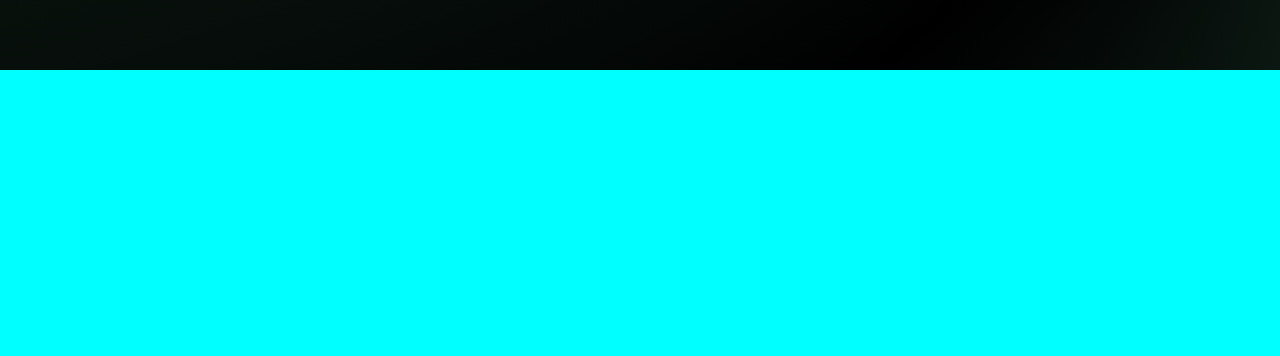
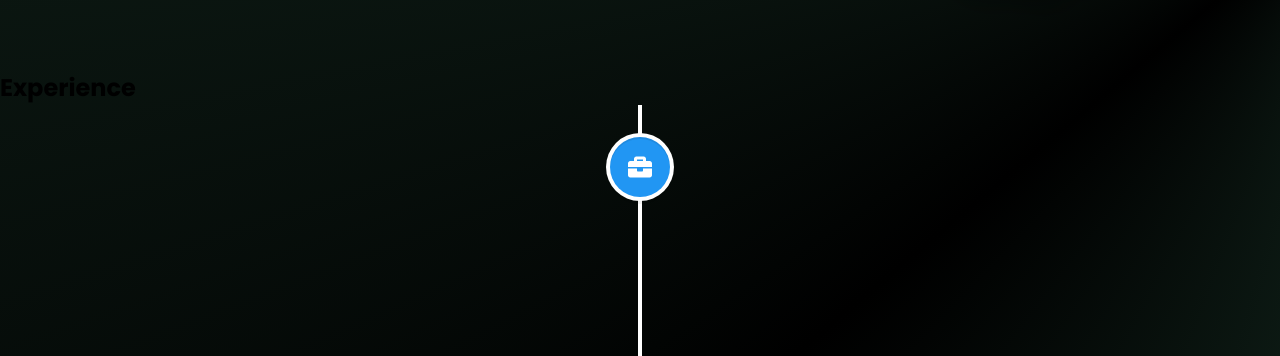
Before and after one commit to benjdg16/portfolio, a React (Create React App) app: page / in a window 1280 px wide. Shown: the part 730-1086 px from the top of the page. Built offline with nearby package versions, Linux system fonts and the light colour scheme.

Commit message:
[ip] trying section 2

```diff
--- a/package.json
+++ b/package.json
@@ -10,12 +10,14 @@
     "@types/node": "^16.18.14",
     "@types/react": "^18.0.28",
     "@types/react-dom": "^18.0.11",
+    "@types/react-vertical-timeline-component": "^3.3.3",
     "animate-svg": "^1.1.0",
     "gsap": "^3.11.4",
     "react": "^18.2.0",
     "react-dom": "^18.2.0",
     "react-icons": "^4.8.0",
     "react-scripts": "5.0.1",
+    "react-vertical-timeline-component": "^3.6.0",
     "typeit-react": "^2.6.4",
     "typescript": "^4.9.5",
     "web-vitals": "^2.1.4"
--- a/src/App.tsx
+++ b/src/App.tsx
@@ -1,24 +1,66 @@
-import { useLayoutEffect, useRef } from "react";
+import { useState, useRef, useLayoutEffect } from "react";
 import gsap, { Expo } from "gsap";
+import ScrollTrigger from "gsap/ScrollTrigger";
 import NavBar from "./components/NavBar";
 import * as Section from "./sections";
 import { Home } from "./sections";
 
-import { RefHandler } from "./sections/Home/Home";
+import { THomeRefHandler } from "./sections/Home/Home";
+import { TExperienceHandler } from "./sections/Experience/Experience";
 
 import "./App.css";
 
 const CLASS_HOME_HERO_SVG = ".hero-svg";
 
 const App = () => {
+  const [isExpTLVisible, setIsExpTLVisible] = useState<boolean>(false);
+
   const appRef = useRef<HTMLDivElement>(null);
-  /**
-   * Home
-   */
-  const homeRef = useRef<RefHandler>(null);
+  const homeRef = useRef<THomeRefHandler>(null);
+  const experienceRef = useRef<TExperienceHandler>(null);
 
   useLayoutEffect(() => {
+    gsap.registerPlugin(ScrollTrigger);
+
     const ctx = gsap.context(() => {
+      // gsap.set(".hero-svg", { opacity: 0 });
+      gsap.fromTo(
+        ".hero-svg",
+        {
+          opacity: 0,
+        },
+        {
+          opacity: 1,
+          ease: Expo.easeOut,
+          stagger: {
+            amount: 1,
+            from: "random",
+          },
+          duration: 2,
+        }
+      );
+
+      gsap.to("#experience", {
+        // opacity: 1,
+        // color: "red",
+        scrollTrigger: {
+          trigger: "#experience",
+          start: "top center",
+          end: "center bottom",
+          scrub: true,
+          // markers: true,
+          id: "experience",
+          onEnter: () => {
+            setIsExpTLVisible(true);
+            console.log("hey");
+          },
+          onLeave: () => {
+            setIsExpTLVisible(false);
+            console.log(`bye`);
+          },
+        },
+      });
+
       const items = gsap.utils.toArray(".hero-svg").map((element) => {
         return {
           element,
@@ -46,25 +88,6 @@ const App = () => {
           }
         });
       });
-
-      const gsapAppTimeline = gsap.timeline({
-        defaults: { duration: 2 },
-      });
-
-      gsapAppTimeline.fromTo(
-        ".hero-svg",
-        {
-          opacity: 0,
-        },
-        {
-          opacity: 1,
-          ease: Expo.easeOut,
-          stagger: {
-            amount: 1,
-            from: "random",
-          },
-        }
-      );
     }, appRef);
 
     return () => {
@@ -78,7 +101,7 @@ const App = () => {
       <div className="app-noise-overlay" />
       <div className="app-container">
         <Section.Home ref={homeRef} />
-        <Section.Experience />
+        <Section.Experience ref={experienceRef} isExpTLVisible />
         {/* <div
           className="section-2"
           style={{ height: `100vh`, backgroundColor: "pink" }}
--- a/src/sections/Experience/Experience.css
+++ b/src/sections/Experience/Experience.css
@@ -1,6 +1,6 @@
 section#experience {
-  height: 100vh;
-  width: 100%;
+  /* height: 100vh; */
+  /* width: 100%; */
   /* border: 1px solid blue; */
 }
 
--- a/src/sections/Experience/Experience.tsx
+++ b/src/sections/Experience/Experience.tsx
@@ -1,70 +1,149 @@
-import { useLayoutEffect, useRef } from "react";
-import gsap, { Expo } from "gsap";
-import { ScrollTrigger } from "gsap/ScrollTrigger";
-import TypeIt from "typeit-react";
-import { FaArrowCircleDown } from "react-icons/fa";
+import React, {
+  forwardRef,
+  RefObject,
+  useState,
+  useRef,
+  useImperativeHandle,
+} from "react";
+import {
+  VerticalTimeline,
+  VerticalTimelineElement,
+} from "react-vertical-timeline-component";
+import "react-vertical-timeline-component/style.min.css";
+import { FaBriefcase, FaSchool, FaStar } from "react-icons/fa";
 
 import "./Experience.css";
 
-const Experience = () => {
+type TProps = {
+  isExpTLVisible: boolean;
+};
+export type TExperienceHandler = {
+  experienceRef: RefObject<HTMLElement>;
+};
+
+const Experience = forwardRef<TExperienceHandler, TProps>((props, ref) => {
+  const { isExpTLVisible } = props;
+
   const experienceRef = useRef<HTMLElement>(null);
   const experienceCardContainerRef = useRef<HTMLElement>(null);
 
-  useLayoutEffect(() => {
-    const ctx = gsap.context(() => {
-      let sections = gsap.utils.toArray(".experience-card");
+  useImperativeHandle(ref, () => ({
+    experienceRef,
+  }));
 
-      if (experienceCardContainerRef.current) {
-        // gsap.to(sections, {
-        //   xPercent: -100 * (sections.length - 1),
-        //   ease: "none",
-        //   scrollTrigger: {
-        //     trigger: ".experience-card-container",
-        //     pin: true,
-        //     scrub: 1,
-        //     snap: 1 / (sections.length - 1),
-        //     end: () => "+=" + experienceCardContainerRef.current?.offsetWidth,
-        //     markers: true,
-        //   },
-        // });
-      }
-
-      // if (experienceRef.current) {
-      //   gsap.fromTo(
-      //     experienceRef.current,
-      //     {
-      //       // opacity: 0,
-      //       // y: -20,
-      //     },
-      //     {
-      //       // opacity: 1,
-      //       // y: 0,
-      //       scrollTrigger: {
-      //         trigger: experienceRef.current,
-      //         start: "top top",
-      //         end: "bottom center",
-      //         scrub: true,
-      //         markers: true,
-      //       },
-      //     }
-      //   );
-      // }
-    });
-
-    return () => {
-      ctx.revert();
-    };
-  }, []);
+  React.useEffect(() => {
+    console.log(isExpTLVisible);
+  }, [isExpTLVisible]);
 
   return (
     <section id="experience" ref={experienceRef}>
-      <div className="experience-card-container">
+      <h1>Experience</h1>
+      <VerticalTimeline animate={isExpTLVisible}>
+        <VerticalTimelineElement
+          visible={true}
+          className="vertical-timeline-element--work"
+          contentStyle={{ background: "rgb(33, 150, 243)", color: "#fff" }}
+          contentArrowStyle={{ borderRight: "7px solid  rgb(33, 150, 243)" }}
+          date="2011 - present"
+          iconStyle={{ background: "rgb(33, 150, 243)", color: "#fff" }}
+          icon={<FaBriefcase />}
+        >
+          <h3 className="vertical-timeline-element-title">Creative Director</h3>
+          <h4 className="vertical-timeline-element-subtitle">Miami, FL</h4>
+          <p>
+            Creative Direction, User Experience, Visual Design, Project
+            Management, Team Leading
+          </p>
+        </VerticalTimelineElement>
+        <VerticalTimelineElement
+          className="vertical-timeline-element--work"
+          date="2010 - 2011"
+          iconStyle={{ background: "rgb(33, 150, 243)", color: "#fff" }}
+          icon={<FaBriefcase />}
+        >
+          <h3 className="vertical-timeline-element-title">Art Director</h3>
+          <h4 className="vertical-timeline-element-subtitle">
+            San Francisco, CA
+          </h4>
+          <p>
+            Creative Direction, User Experience, Visual Design, SEO, Online
+            Marketing
+          </p>
+        </VerticalTimelineElement>
+        <VerticalTimelineElement
+          className="vertical-timeline-element--work"
+          date="2008 - 2010"
+          iconStyle={{ background: "rgb(33, 150, 243)", color: "#fff" }}
+          icon={<FaBriefcase />}
+        >
+          <h3 className="vertical-timeline-element-title">Web Designer</h3>
+          <h4 className="vertical-timeline-element-subtitle">
+            Los Angeles, CA
+          </h4>
+          <p>User Experience, Visual Design</p>
+        </VerticalTimelineElement>
+        <VerticalTimelineElement
+          className="vertical-timeline-element--work"
+          date="2006 - 2008"
+          iconStyle={{ background: "rgb(33, 150, 243)", color: "#fff" }}
+          icon={<FaBriefcase />}
+        >
+          <h3 className="vertical-timeline-element-title">Web Designer</h3>
+          <h4 className="vertical-timeline-element-subtitle">
+            San Francisco, CA
+          </h4>
+          <p>User Experience, Visual Design</p>
+        </VerticalTimelineElement>
+        <VerticalTimelineElement
+          className="vertical-timeline-element--education"
+          date="April 2013"
+          iconStyle={{ background: "rgb(233, 30, 99)", color: "#fff" }}
+          icon={<FaSchool />}
+        >
+          <h3 className="vertical-timeline-element-title">
+            Content Marketing for Web, Mobile and Social Media
+          </h3>
+          <h4 className="vertical-timeline-element-subtitle">Online Course</h4>
+          <p>Strategy, Social Media</p>
+        </VerticalTimelineElement>
+        <VerticalTimelineElement
+          className="vertical-timeline-element--education"
+          date="November 2012"
+          iconStyle={{ background: "rgb(233, 30, 99)", color: "#fff" }}
+          icon={<FaSchool />}
+        >
+          <h3 className="vertical-timeline-element-title">
+            Agile Development Scrum Master
+          </h3>
+          <h4 className="vertical-timeline-element-subtitle">Certification</h4>
+          <p>Creative Direction, User Experience, Visual Design</p>
+        </VerticalTimelineElement>
+        <VerticalTimelineElement
+          className="vertical-timeline-element--education"
+          date="2002 - 2006"
+          iconStyle={{ background: "rgb(233, 30, 99)", color: "#fff" }}
+          icon={<FaSchool />}
+        >
+          <h3 className="vertical-timeline-element-title">
+            Bachelor of Science in Interactive Digital Media Visual Imaging
+          </h3>
+          <h4 className="vertical-timeline-element-subtitle">
+            Bachelor Degree
+          </h4>
+          <p>Creative Direction, Visual Design</p>
+        </VerticalTimelineElement>
+        <VerticalTimelineElement
+          iconStyle={{ background: "rgb(16, 204, 82)", color: "#fff" }}
+          icon={<FaStar />}
+        />
+      </VerticalTimeline>
+      {/* <div className="experience-card-container">
         <section id="experience1" className="experience-card"></section>
         <section id="experience2" className="experience-card"></section>
         <section id="experience3" className="experience-card"></section>
-      </div>
+      </div> */}
     </section>
   );
-};
+});
 
 export default Experience;
--- a/src/sections/Home/Home.tsx
+++ b/src/sections/Home/Home.tsx
@@ -21,20 +21,20 @@ import resumePDF from "../../assets/files/bien_joseph_de_guzman_resume.pdf";
 
 import "./Home.css";
 
-type Props = {};
+type TProps = {};
 type THomeMouseCoordinates = {
   x: number;
   y: number;
 };
 
-export type RefHandler = {
+export type THomeRefHandler = {
   // pressAlert: () => void;
   // inputRef: RefObject<HTMLInputElement>;
   homeRef: RefObject<HTMLElement>;
   mouseCoordinates: MutableRefObject<THomeMouseCoordinates>;
 };
 
-const Home = forwardRef<RefHandler, Props>((props, ref) => {
+const Home = forwardRef<THomeRefHandler, TProps>((props, ref) => {
   const homeRef = useRef<HTMLElement>(null);
   const mouseCoordinates = useRef<THomeMouseCoordinates>({
     x: 0,
```
Also changed, not shown: 1 other file (tests, documents, lock files or other folders).
